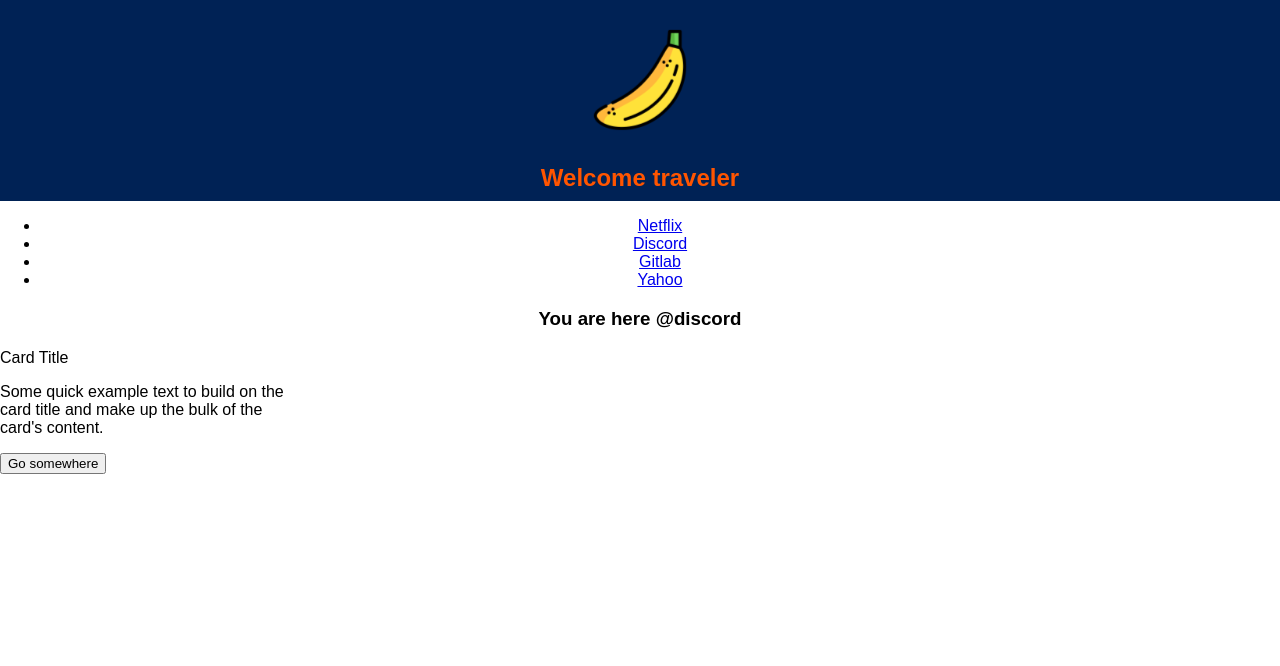
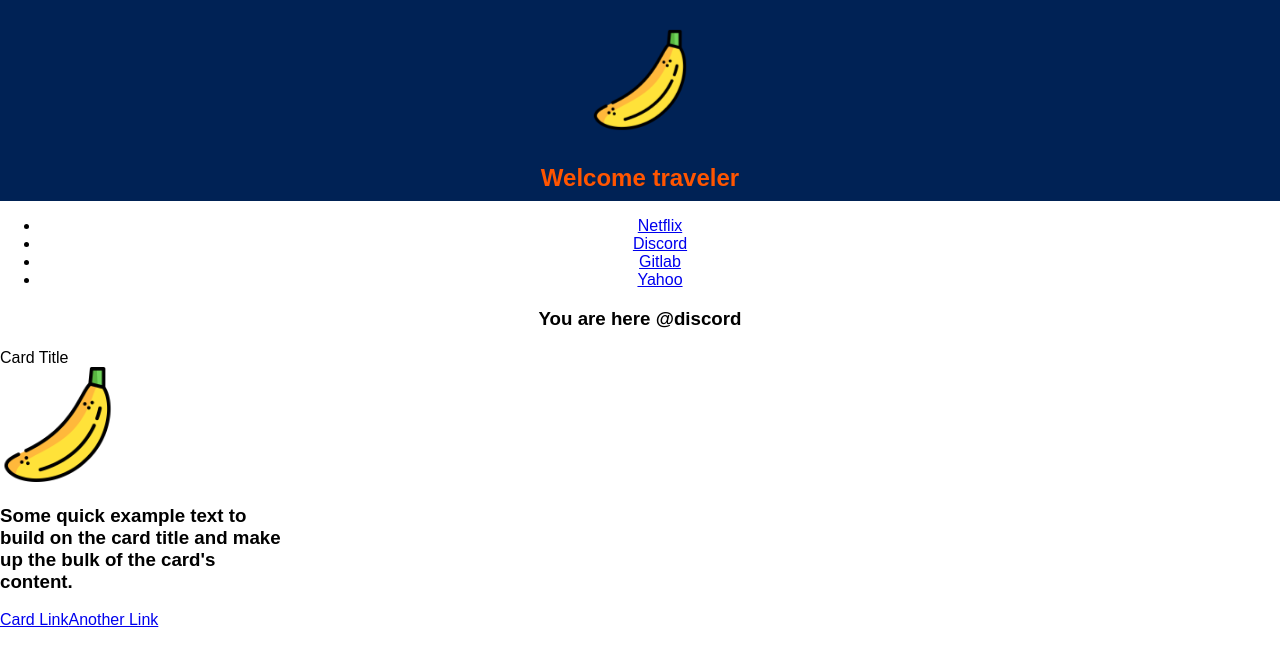
Before and after one commit to GrzegorzKrug/CommandCenterStatus, a React (Create React App) app in the folder src/command-center/: page /discord in a window 1280 px wide. Shown: the top 666 px of the page. Built offline with nearby package versions, Linux system fonts and the light colour scheme.

Commit message:
banana in card

```diff
--- a/src/command-center/src/my_container.js
+++ b/src/command-center/src/my_container.js
@@ -1,18 +1,22 @@
-import React, {Component} from 'react';
-import {Card, Button} from 'react-bootstrap';
+import React, { Component } from 'react';
+import { Card, Button } from 'react-bootstrap';
 
-export default class MyBox extends Component{
+export default class MyBox extends Component {
   render() {
     return (
       <Card style={{ width: '18rem' }}>
-        {/* <Card.Img variant='bottom' src="./banana.png" /> */}
         <Card.Body>
           <Card.Title>Card Title</Card.Title>
-          <Card.Text>
-            Some quick example text to build on the card title and make up the bulk of
-            the card's content.
-          </Card.Text>
-          <Button variant="primary">Go somewhere</Button>
+          <Card.Img width="40%" src={require('./banana.png')}/>
+
+          <Card.Body>
+            <h3>
+              Some quick example text to build on the card title and make up the bulk of
+              the card's content.
+            </h3>
+          </Card.Body>
+          <Card.Link href="#">Card Link</Card.Link>
+          <Card.Link href="#">Another Link</Card.Link>
         </Card.Body>
       </Card>
     );
```
